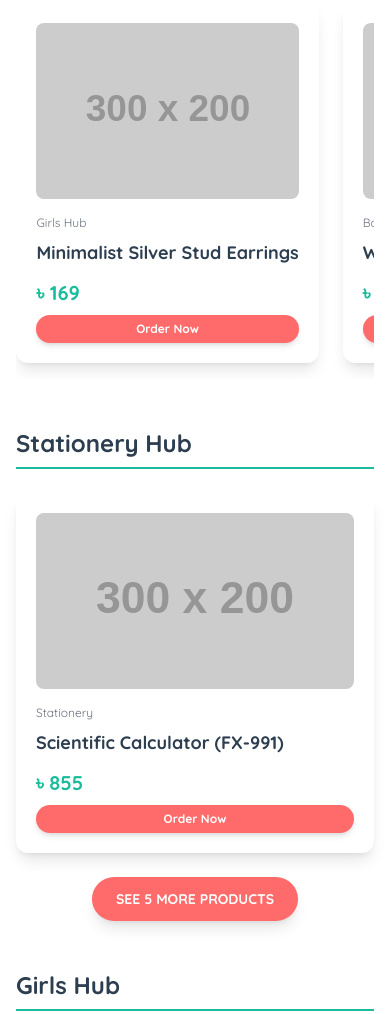
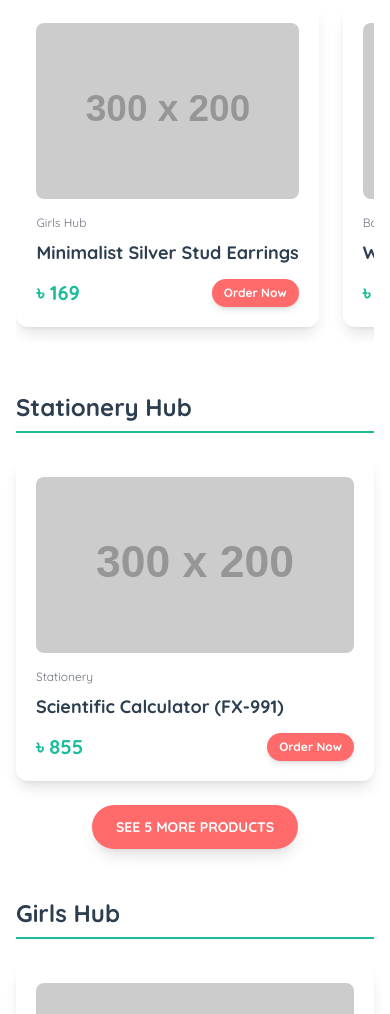
Before and after one commit to rajstudenthub-crypto/rajhub, a plain HTML site: page Index.html in a window 390 px wide. Shown: the part 622-1636 px from the top of the page. Drawn offline with nearby package versions, Linux system fonts and the light colour scheme; placeholder pictures from the web are drawn by us.

Commit message:
Update Index.html

```diff
--- a/Index.html
+++ b/Index.html
@@ -316,17 +316,22 @@
                     <!-- Increased spacing: mb-3 instead of mb-2 -->
                     <h3 class="text-lg font-semibold text-charcoal mb-3 truncate">${product.name}</h3>
 
-                    <!-- MOBILE FIX APPLIED HERE: FORCE VERTICAL STACK ON MOBILE (flex-col) and horizontal on tablet+ (sm:flex-row) -->
-                    <div class="flex flex-col space-y-2 sm:flex-row sm:justify-between sm:items-center sm:space-y-0">
+                    <!--
+                        *** IMPORTANT MOBILE FIX HERE ***
+                        - Removed flex-col (vertical stacking on mobile).
+                        - Added flex justify-between items-center to ensure price and button are always side-by-side.
+                        - Removed w-full from the button so it shrinks to fit content on mobile, achieving the minimal look.
+                    -->
+                    <div class="flex justify-between items-center">
                         <!-- Price on Left -->
                         <div class="text-left flex-shrink-0">
-                            <!-- REDUCED PRICE FONT SIZE for mobile: text-xl (was text-2xl) -->
+                            <!-- text-xl price -->
                             <span class="final-price text-xl font-extrabold text-teal-accent">৳ ${product.price}</span>
                         </div>
 
                         <!-- Button on Right -->
                         <button onclick="handleKinunClick(${product.id})"
-                            class="kinun-button w-full sm:w-auto flex-shrink-0 px-3 py-1.5 bg-salmon-accent text-white text-xs rounded-full font-semibold hover:bg-red-500 transition duration-200 shadow-md">
+                            class="kinun-button flex-shrink-0 px-3 py-1.5 bg-salmon-accent text-white text-xs rounded-full font-semibold hover:bg-red-500 transition duration-200 shadow-md">
                             Order Now
                         </button>
                     </div>
```
